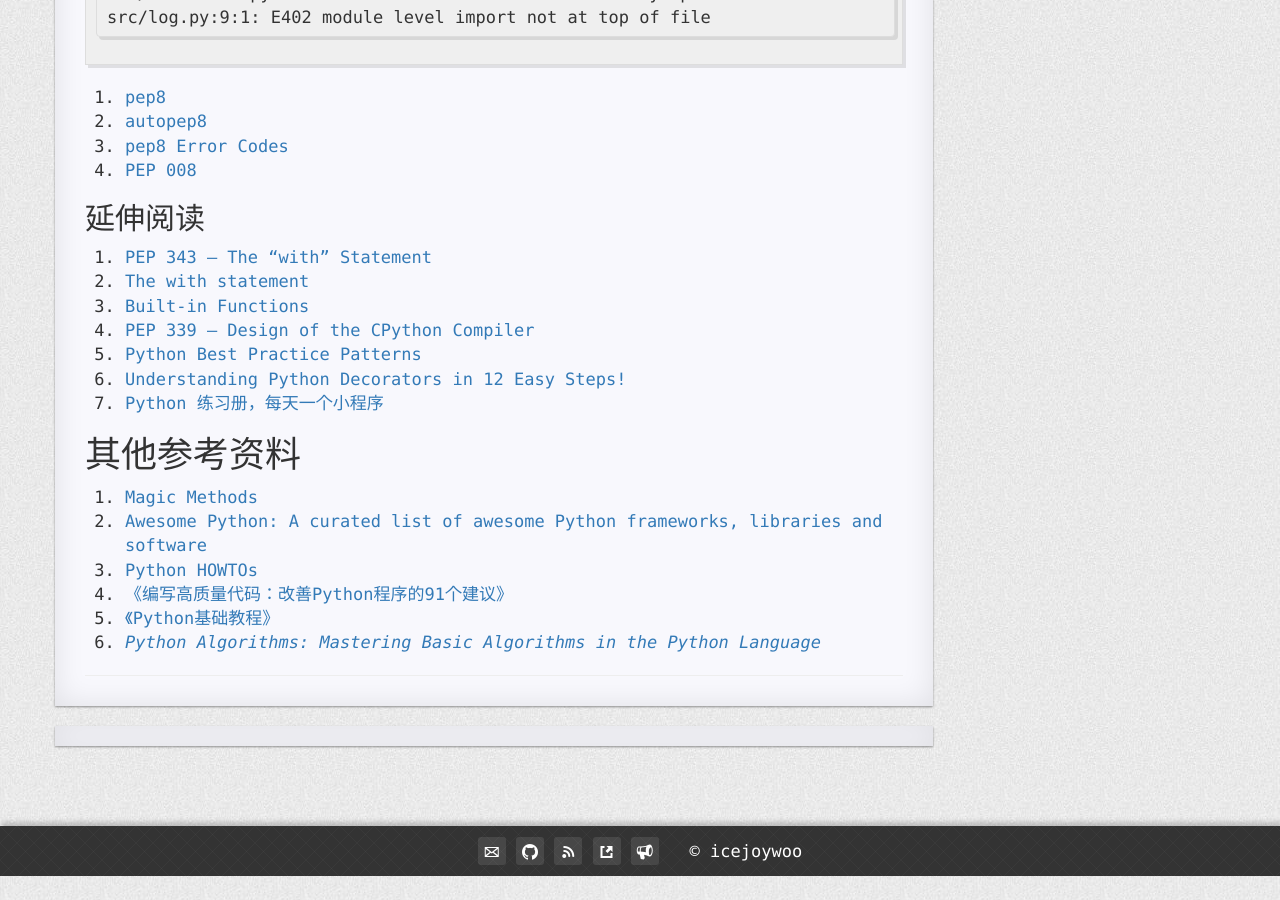
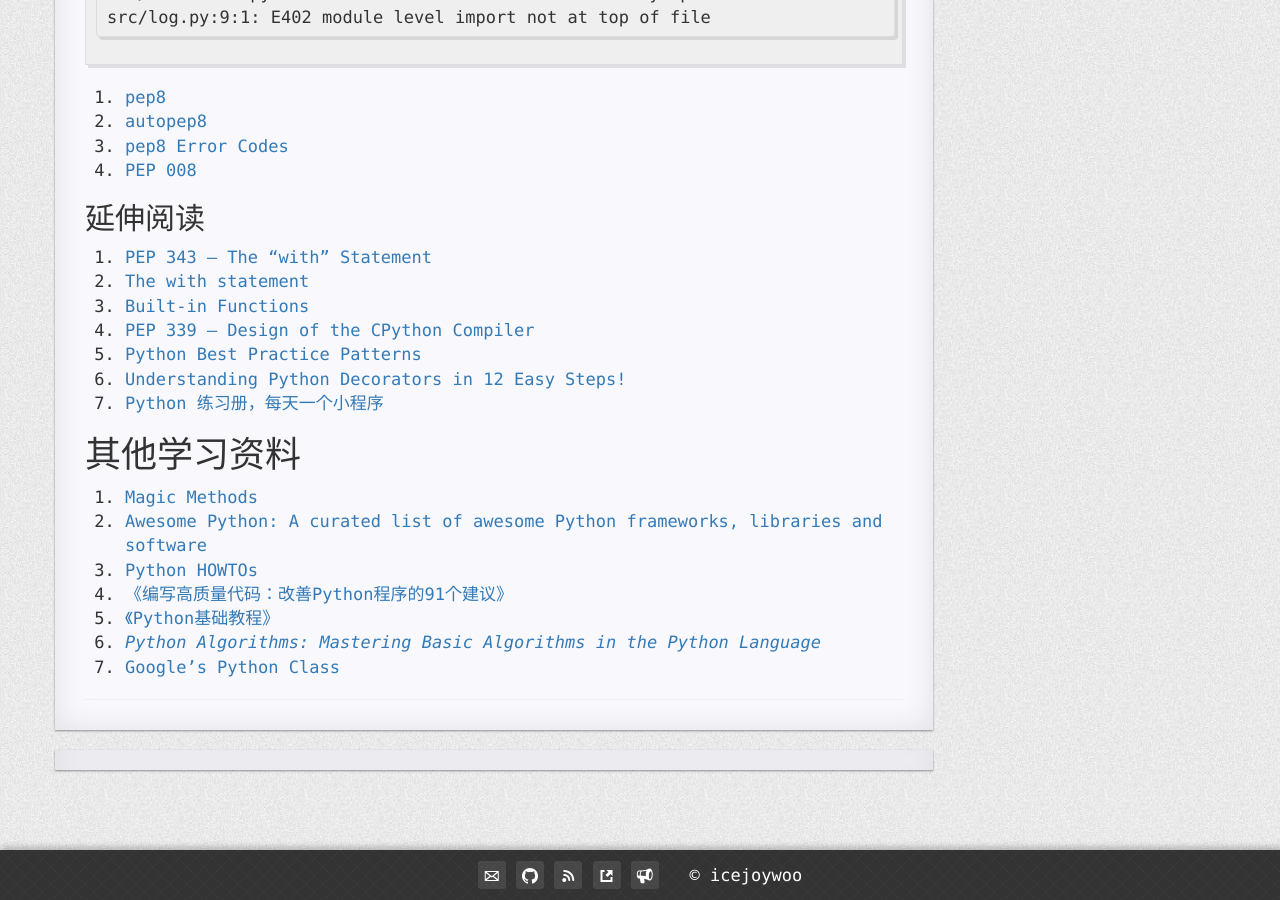
Before and after one commit to icejoywoo/icejoywoo.github.io, a Jekyll site: the page built from _posts/2015-07-25-brief-python.md, in a window 1280 px wide and 900 px high, scrolled down 13931 px. Built offline with Jekyll 4.4.1, drawn with Linux system fonts in a browser that asks for light colours; nearby versions of some CDN libraries; Markdown is read by kramdown in place of the engine named in the settings; comment, search, counter and statistics services are not loaded; before the commit the page ends 14807 px from its top, so only the background shows below that.

Commit message:
Update 2015-07-25-brief-python.md

```diff
--- a/_posts/2015-07-25-brief-python.md
+++ b/_posts/2015-07-25-brief-python.md
@@ -563,13 +563,14 @@ src/log.py:9:1: E402 module level import not at top of file
 1. [Understanding Python Decorators in 12 Easy Steps!](http://simeonfranklin.com/blog/2012/jul/1/python-decorators-in-12-steps/)
 1. [Python 练习册，每天一个小程序](https://github.com/Show-Me-the-Code/show-me-the-code)
 
-# 其他参考资料
+# 其他学习资料
 1. [Magic Methods](http://www.rafekettler.com/magicmethods.html)
 1. [Awesome Python: A curated list of awesome Python frameworks, libraries and software](http://awesome-python.com/)
 1. [Python HOWTOs](https://docs.python.org/2/howto/index.html)
 1. [《编写高质量代码：改善Python程序的91个建议》](https://book.douban.com/subject/25910544/)
 1. [《Python基础教程》](https://book.douban.com/subject/4866934/)
 1. [*Python Algorithms: Mastering Basic Algorithms in the Python Language*](http://book.douban.com/subject/4915945/)
+1. [Google's Python Class](https://developers.google.com/edu/python/)
 
 [list comprehensions]: https://www.python.org/dev/peps/pep-0202/ "PEP 202"
 [dict comprehensions]: https://www.python.org/dev/peps/pep-0274/ "PEP 274"
```
